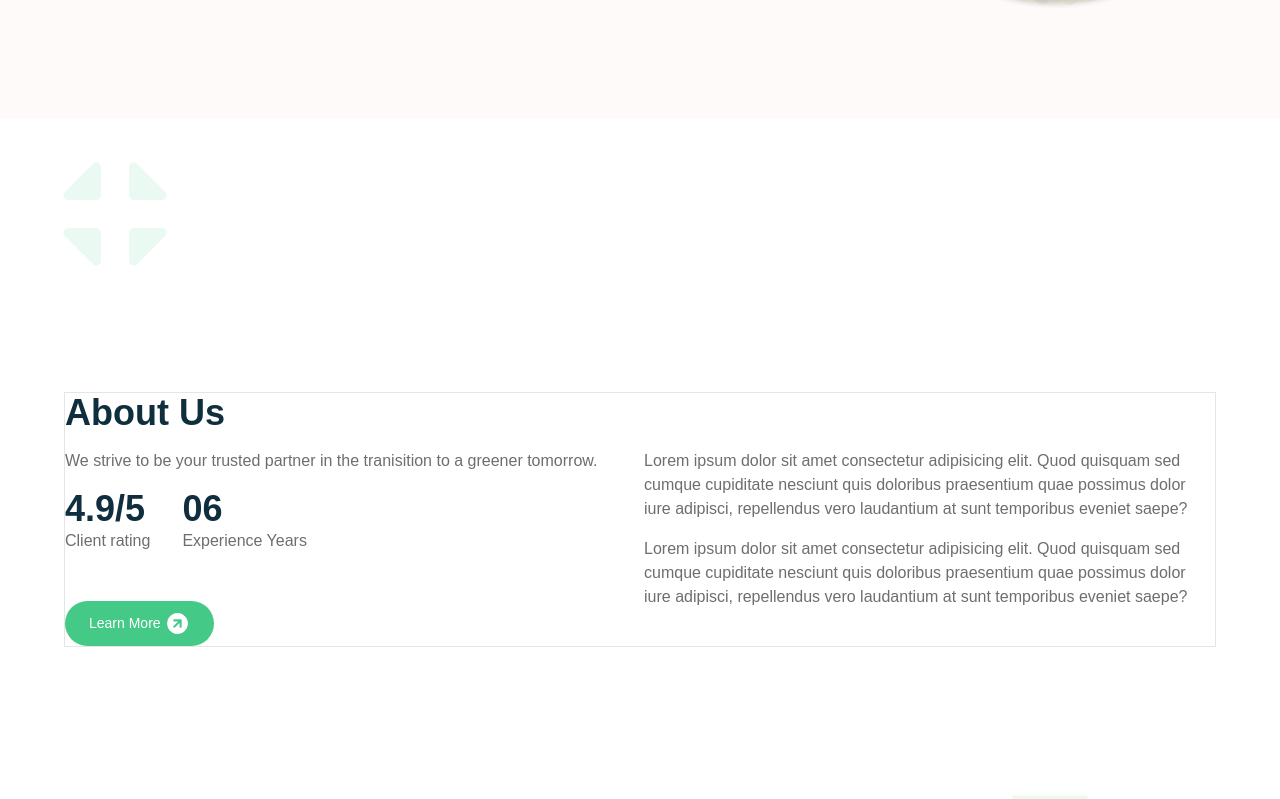
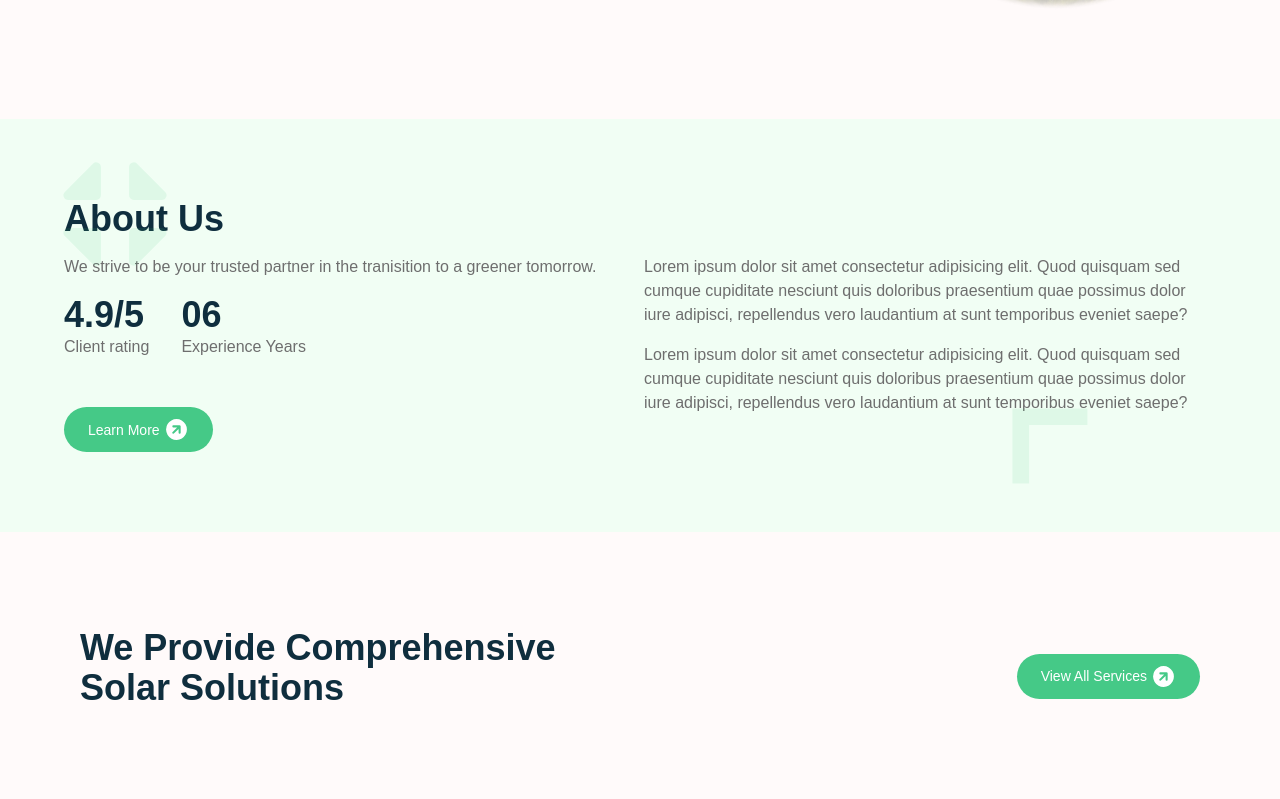
Before and after one commit to Rozmyk/SolarNova, a Next.js app: page / in a window 1280 px wide. Shown: the part 681-1480 px from the top of the page. Built offline with nearby package versions, Linux system fonts and the light colour scheme.

Commit message:
Update wrapper

```diff
--- a/src/components/Wrapper/Wrapper.tsx
+++ b/src/components/Wrapper/Wrapper.tsx
@@ -1,11 +1,9 @@
 import { ReactNode } from 'react'
 
-const Wrapper = ({ children, withoutBorder }: { children: ReactNode; withoutBorder: boolean }) => {
+const Wrapper = ({ children }: { children: ReactNode }) => {
 	return (
-		<div className='bg-white min-w-[100vw] min-h-[100vh] max-w-[100vh] flex flex-col justify-center items-center'>
-			<div className={`max-w-6xl w-6xl mt-24 mb-24 w-full ${withoutBorder ? '' : 'border border-solid border-border'}`}>
-				{children}
-			</div>
+		<div className='bg-transparent max-w-screen  overflow-hidden  flex flex-col justify-center items-center '>
+			<div className={`max-w-6xl w-6xl mt-20 mb-20 w-full `}>{children}</div>
 		</div>
 	)
 }
```
